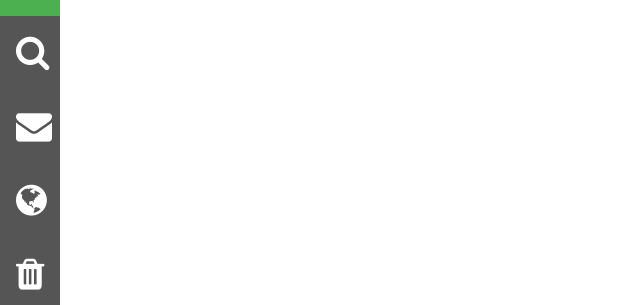
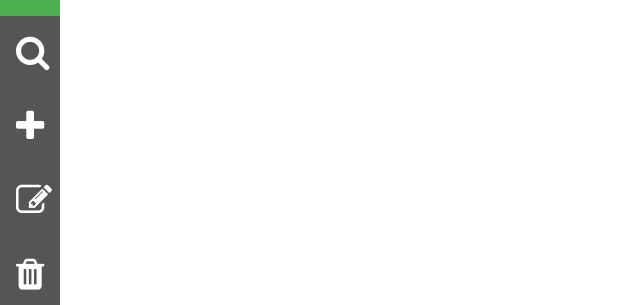
Before and after one commit to shaikmanu797/ims, a PHP site: page /view/header.php in a window 1280 px wide. Shown: the part 158-463 px from the top of the page, without its empty margins (0-640 px from the left). Run offline with PHP 8.4, Linux system fonts and the light colour scheme; some libraries are stand-ins or nearby versions.

Commit message:
sidebar icon change

```diff
--- a/view/sidebar.php
+++ b/view/sidebar.php
@@ -1,7 +1,7 @@
 <div class="icon-bar">
     <a class="active" href="#"><i class="fa fa-home"></i></a>
     <a href="#"><i class="fa fa-search"></i></a>
-    <a href="#"><i class="fa fa-envelope"></i></a>
-    <a href="#"><i class="fa fa-globe"></i></a>
+    <a href="#"><i class="fa fa-plus"></i></a>
+    <a href="#"><i class="fa fa-pencil-square-o"></i></a>
     <a href="#"><i class="fa fa-trash"></i></a>
 </div>
```
